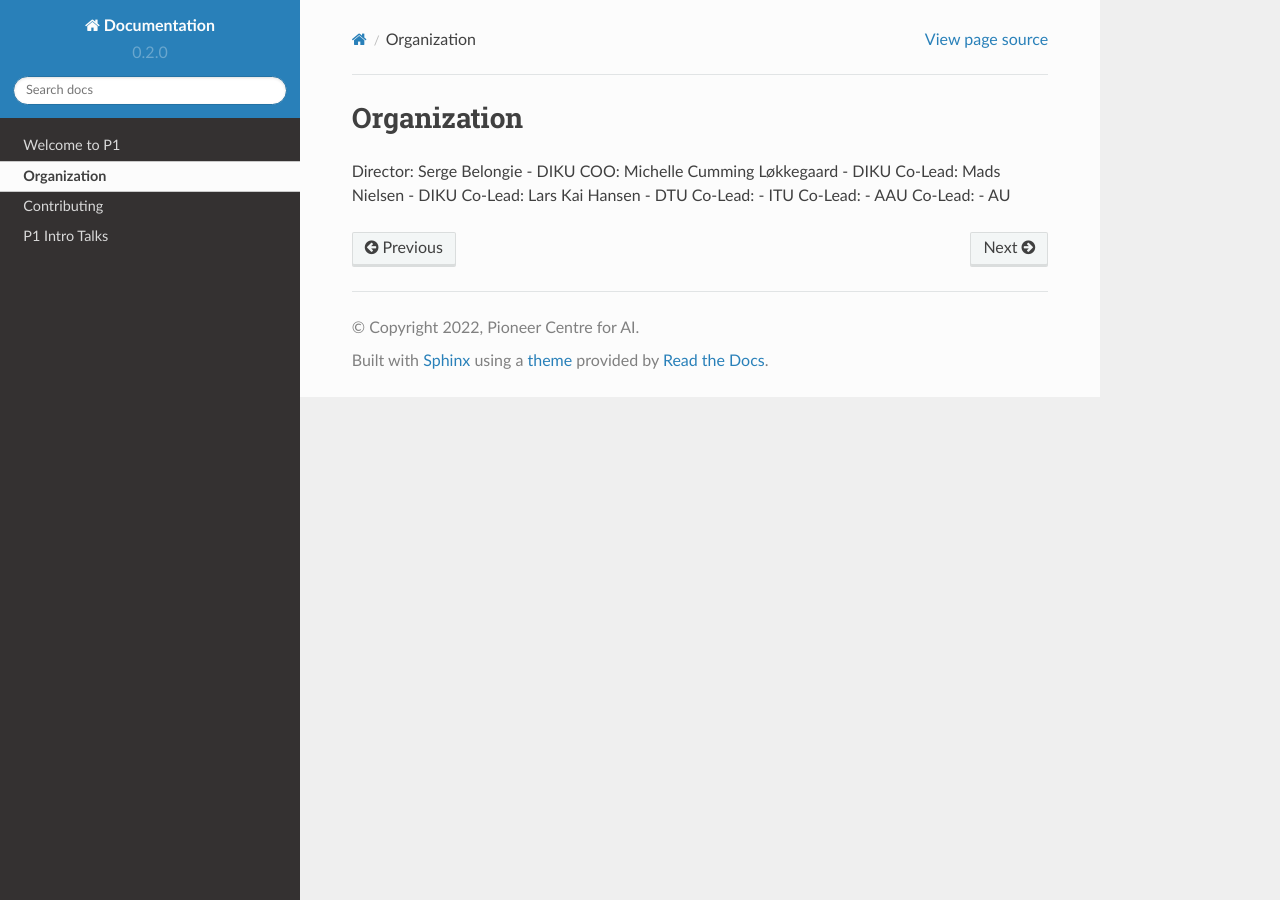
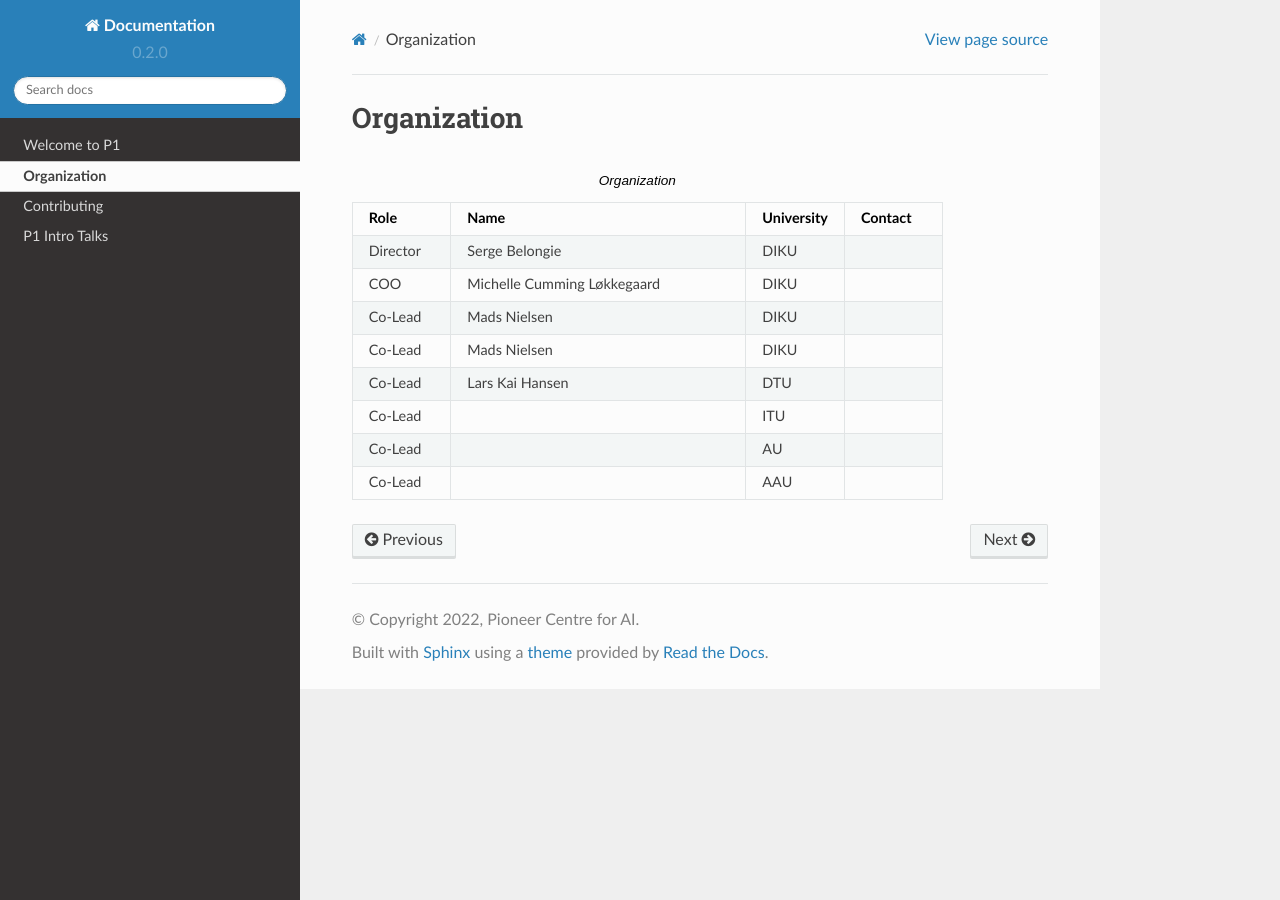
Before and after one commit to Pioneer-Centre-for-AI/p1-compute-documentation, a Sphinx documentation site: the page built from docs/source/organization.rst, in a window 1280 px wide. Built offline with Sphinx 7.4.7 and the Read the Docs theme 2.0.0, drawn with Linux system fonts in a browser that asks for light colours.

Commit message:
Organization table

```diff
--- a/docs/source/organization.rst
+++ b/docs/source/organization.rst
@@ -1,9 +1,43 @@
 Organization
 ============
-Director: Serge Belongie - DIKU
-COO: Michelle Cumming Løkkegaard - DIKU
-Co-Lead: Mads Nielsen - DIKU
-Co-Lead: Lars Kai Hansen - DTU
-Co-Lead: - ITU
-Co-Lead: - AAU
-Co-Lead: - AU
+
+.. list-table:: Organization
+   :widths: 15 45 15 15
+   :header-rows: 1
+
+   * - Role
+     - Name
+     - University
+     - Contact
+   * - Director
+     - Serge Belongie
+     - DIKU
+     -
+   * - COO
+     - Michelle Cumming Løkkegaard
+     - DIKU
+     -
+   * - Co-Lead
+     - Mads Nielsen
+     - DIKU
+     -
+   * - Co-Lead
+     - Mads Nielsen
+     - DIKU
+     -
+   * - Co-Lead
+     - Lars Kai Hansen
+     - DTU
+     -
+   * - Co-Lead
+     -
+     - ITU
+     -
+   * - Co-Lead
+     -
+     - AU
+     -
+   * - Co-Lead
+     -
+     - AAU
+     -
```
